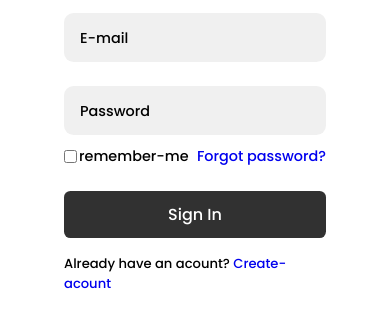
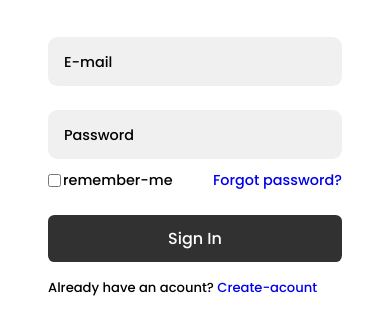
Before and after one commit to Nhewvys/Login, a plain HTML site: page index.html in a window 390 px wide. Shown: the part 211-546 px from the top of the page. Drawn offline with Linux system fonts and the light colour scheme.

Commit message:
melhorias

```diff
--- a/assets/css/global.css
+++ b/assets/css/global.css
@@ -188,7 +188,7 @@ a:visited{
     background-color: red;
     right: -20px;
     z-index: -1;
-
+    overflow: hidden;
 }
 .b-2{
     top: 0;
@@ -198,6 +198,7 @@ a:visited{
     left: -20px;
     z-index: -1;
     filter: blur(100px);
+    overflow: hidden;
 }
 .b-3{
     bottom: 0;
@@ -205,18 +206,28 @@ a:visited{
     height: 250px;
     background-color: green;
     z-index: -1;
+    overflow: hidden;
     filter: blur(100px);
 }
+
+/* ============================================= */
 @media  (max-width: 450px) {
     body {
         overflow: hidden;
+        margin: 0;
+        padding: 0;
     }
-
+    .bubble{
+        display: none;
+    }
+    h1{
+        margin-bottom: 2.5rem;
+    }
     .container-box{
-        width: 100%;
+        width: 100vw;
         height: 100vh;
         background-color: #fff;
-        padding: 10rem 4rem 0 4rem;
+        padding: 10rem 3rem 0 3rem;
         border-radius: 0;
         box-shadow: none;
         border: none;
```
